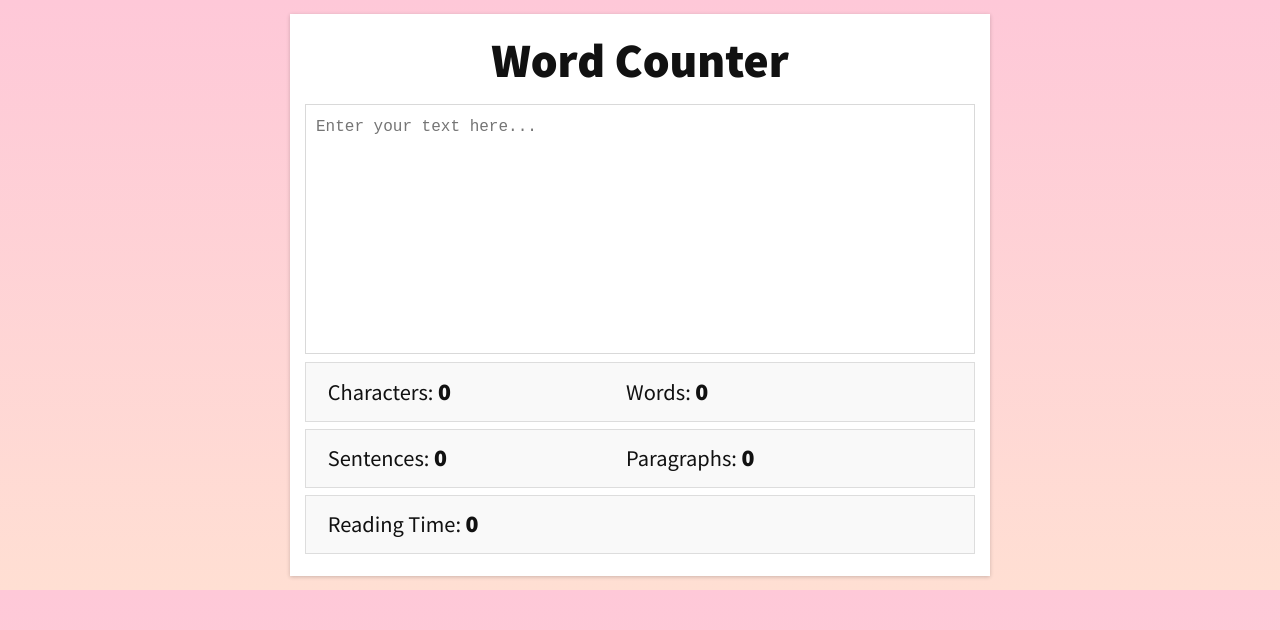
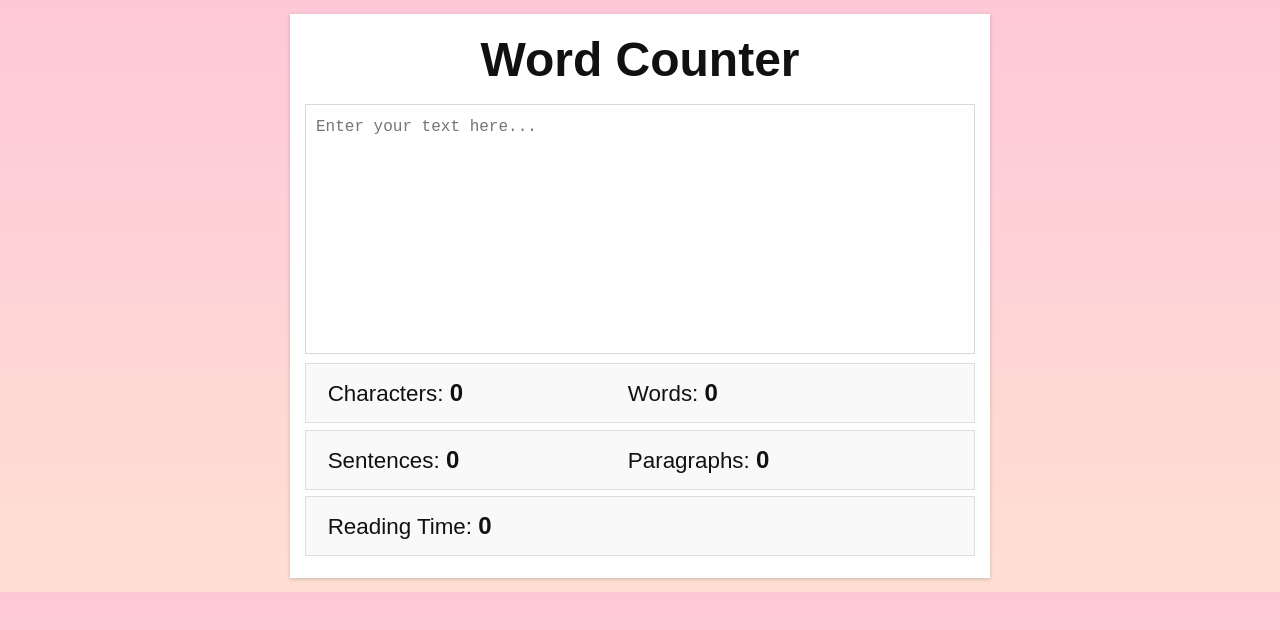
Before and after one commit to ig6081/word-counter, a plain HTML site: page word.html in a window 1280 px wide. Drawn offline with Linux system fonts and the light colour scheme.

Commit message:
fonts updated

```diff
--- a/word.html
+++ b/word.html
@@ -3,7 +3,7 @@
 
 <head>
   <title>Word Counter</title>
-  <link href='https://fonts.googleapis.com/css?family=Source+Sans+Pro:400,900' rel='stylesheet' type='text/css'>
+  <!-- <link href='https://fonts.googleapis.com/css?family=Source+Sans+Pro:400,900' rel='stylesheet' type='text/css'> -->
   <meta name="viewport" content="width=device-width, initial-scale=1">
   <link rel="stylesheet" type="text/css" href="word.css">
   <meta name="description" content="A word counter built in HTML/CSS/JS. Shows number of characters, words, reading time and readability score. Also generates a list of top keywords.">
```
